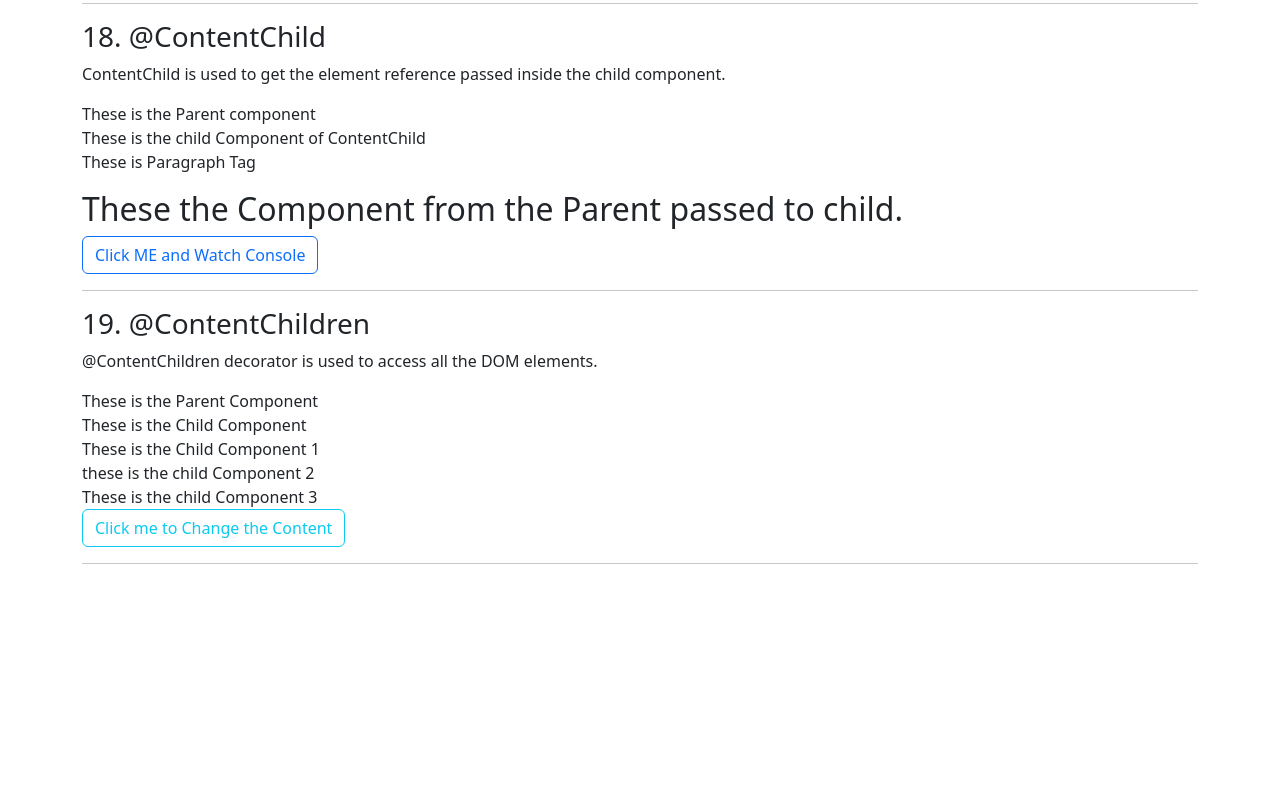
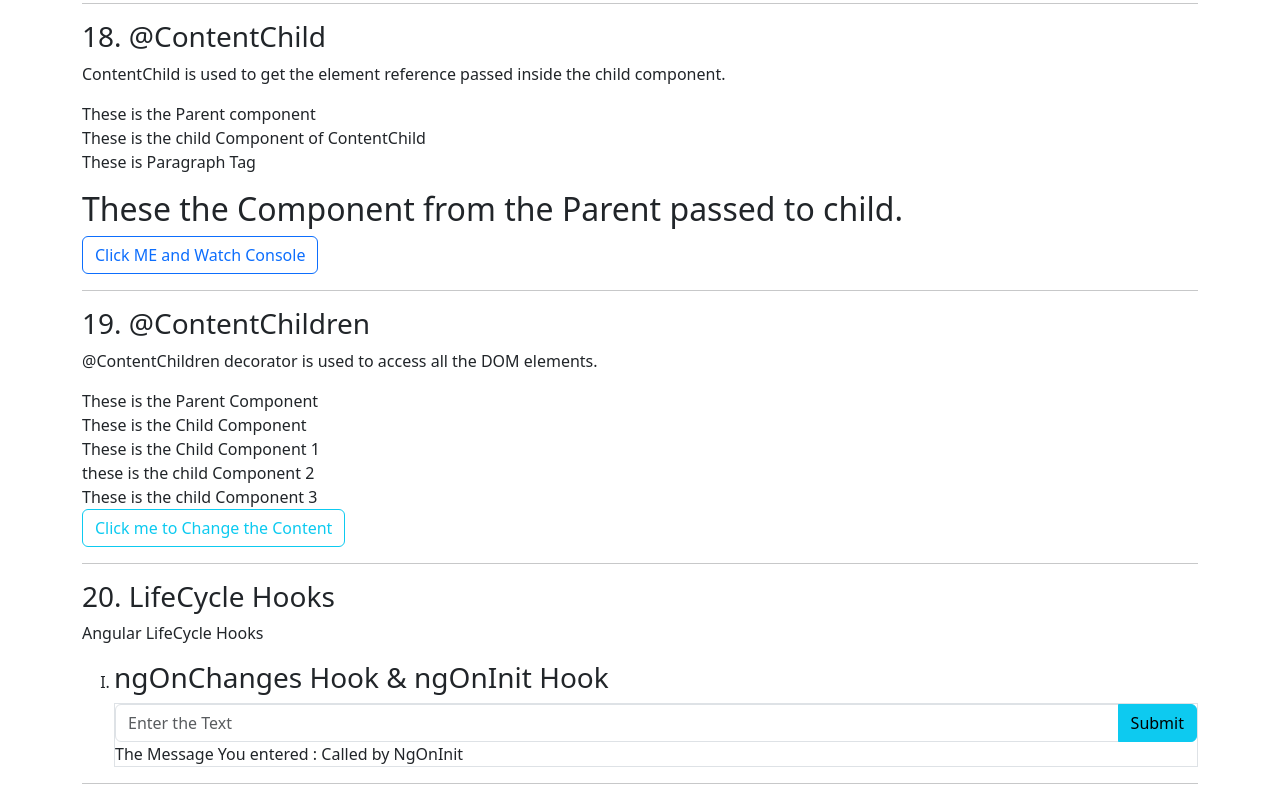
Before and after one commit to PrathameshSystenics/Angular_Tutorial, an Angular app in the folder AngularTut/: page / in a window 1280 px wide. Shown: the part 9095-9895 px from the top of the page. Before the commit the page ends 9675 px from the top, so only its background shows below. Built offline with nearby package versions, Linux system fonts and the light colour scheme.

Commit message:
NgOnInit and NgOnChanges

```diff
--- a/AngularTut/src/app/app.component.html
+++ b/AngularTut/src/app/app.component.html
@@ -81,4 +81,8 @@
   <h3 class="mt-3">19. &commat;ContentChildren</h3>
   <contentchildren/>
   <hr>
+
+  <h3 class="mt-3">20. LifeCycle Hooks</h3>
+  <app-lifecyclehooks/>
+  <hr>
 </div>
--- /dev/null
+++ b/AngularTut/src/app/lifecyclehooks/lifecyclehooks.component.html
@@ -0,0 +1,13 @@
+<p>
+  Angular LifeCycle Hooks
+</p>
+<div>
+  <ol type="I">
+    <li>
+      <h3>
+        ngOnChanges Hook & ngOnInit Hook
+      </h3>
+      <app-ngonchanges />
+    </li>
+  </ol>
+</div>
--- /dev/null
+++ b/AngularTut/src/app/lifecyclehooks/ngonchanges/messagecomponent/messagecomponent.component.html
@@ -0,0 +1,4 @@
+
+<div>
+  The Message You entered : {{message}}
+</div>
--- /dev/null
+++ b/AngularTut/src/app/lifecyclehooks/ngonchanges/messagecomponent/messagecomponent.component.ts
@@ -0,0 +1,38 @@
+import { Component, DoCheck, Input, OnChanges, OnInit, SimpleChanges } from '@angular/core';
+
+@Component({
+  selector: 'messagecomponent',
+  templateUrl: './messagecomponent.component.html',
+})
+// ngOnChanges Hook methods it is present in OnChanges interface
+export class MessagecomponentComponent implements OnChanges, OnInit, DoCheck {
+
+  @Input("message")
+  message: string = ""
+
+
+  constructor() {
+    console.log("Message Component is called")
+    console.log(this.message);
+    this.message = "Called by Constructor"
+  }
+
+  // Ng onchanges hook with the parameter as the changes which takes the previous changes.
+  ngOnChanges(changes: SimpleChanges): void {
+    console.log("Last Changes => ", changes)
+    console.log("NgOnChanges Hook Called.")
+  }
+
+  // NgOnInit Hook calls when the first change detection cycle happens means after the ngOnChanges hook. The child component is not created.
+  ngOnInit(): void {
+    console.log("ngonInit hook is called");
+    this.message = "Called by NgOnInit"
+  }
+
+  // ngdoCheck executes after change cycle detection. it is called after ngDoChange and ngDoInit.
+  ngDoCheck(): void {
+    console.log("ngdocheck hook is called");
+    console.log(this.message, "<= getting these message on every change cycle.")
+  }
+
+}
--- /dev/null
+++ b/AngularTut/src/app/lifecyclehooks/ngonchanges/ngonchanges.component.html
@@ -0,0 +1,11 @@
+<div class="border">
+  <div class="input-group">
+    <input type="text" class="form-control" #inputele placeholder="Enter the Text">
+    <button class="btn btn-info" (click)="onBtnClick(inputele)">
+      Submit
+    </button>
+  </div>
+  <messagecomponent [message]="message">
+
+  </messagecomponent>
+</div>
--- /dev/null
+++ b/AngularTut/src/app/lifecyclehooks/ngonchanges/ngonchanges.component.ts
@@ -0,0 +1,15 @@
+import { Component } from '@angular/core';
+
+@Component({
+  selector: 'app-ngonchanges',
+  templateUrl: './ngonchanges.component.html',
+})
+export class NgonchangesComponent {
+  message: string = ""
+
+
+  onBtnClick(inputEle: HTMLInputElement) {
+    console.log("Button Clicked")
+    this.message = inputEle.value
+  }
+}
```
Also changed, not shown: AngularTut/src/app/app.module.ts (+7 -1 lines), AngularTut/src/app/lifecyclehooks/lifecyclehooks.component.ts (added, +9 -0 lines).
